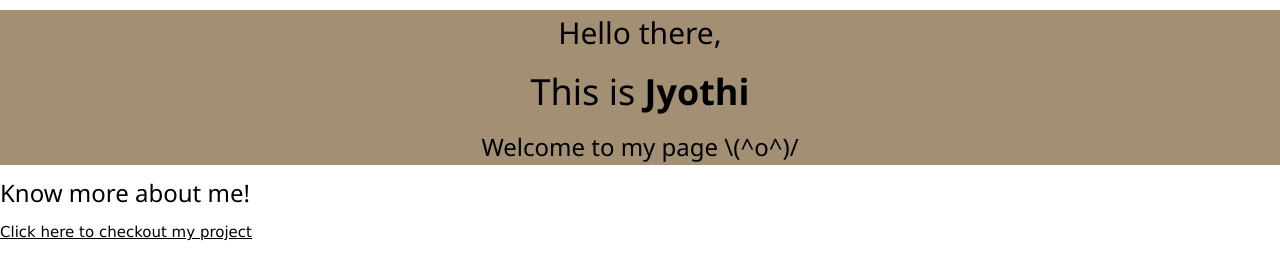
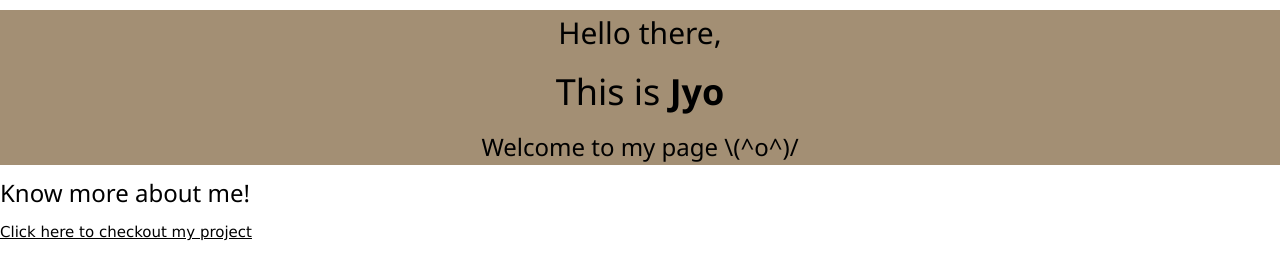
Before and after one commit to PoluriJyothi/WD101, a plain HTML site: page index.html in a window 1280 px wide. Drawn offline with nearby package versions, Linux system fonts and the light colour scheme.

Commit message:
Update index.html

```diff
--- a/index.html
+++ b/index.html
@@ -14,7 +14,7 @@
     <body>
         <div id="intro">
             <h2>Hello there,</h2>
-        <h1>This is <strong>Jyothi</strong></h1>
+        <h1>This is <strong>Jyo</strong></h1>
         <h3>Welcome to my page \(^o^)/</h3>
         </div>
         <div>
```
